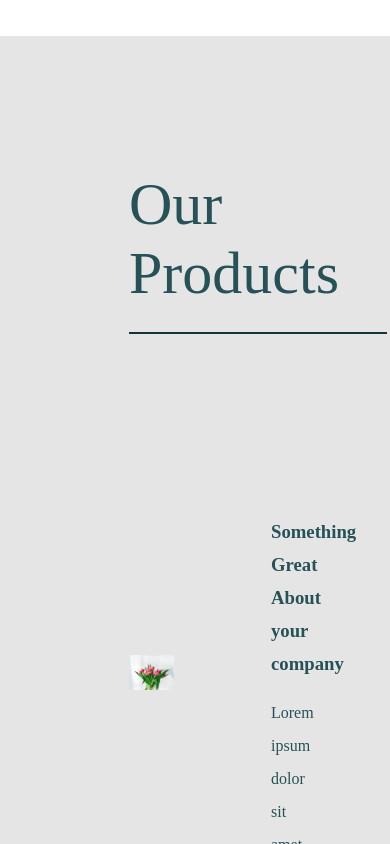
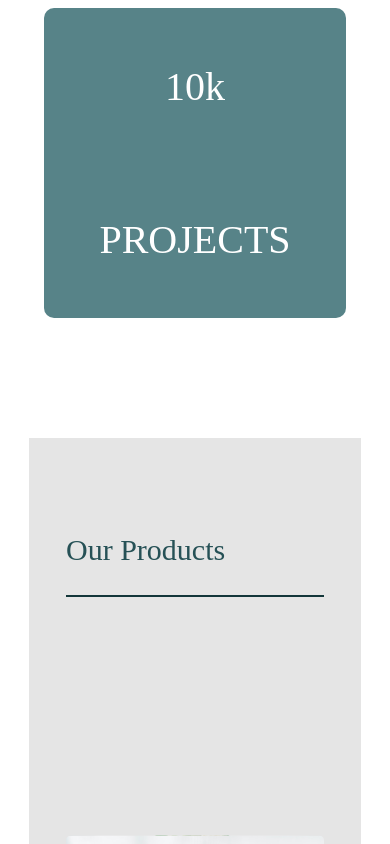
Before and after one commit to man-of-mind/trending-fashion-landing-page, a React (Create React App) app: page / in a window 390 px wide. Shown: the part 2900-3744 px from the top of the page. Built offline with nearby package versions, Linux system fonts and the light colour scheme; a web font is replaced by a local one.

Commit message:
Started the product section for mobile screen

```diff
--- a/src/Components/Content/Content.module.scss
+++ b/src/Components/Content/Content.module.scss
@@ -12,15 +12,19 @@
         margin: 0;
         font-weight: 400;
         font-size: 60px;
-        padding-bottom: 136px;
+        padding-bottom: 40px;
+    }
+    hr {
+        margin: 0;
+        border: 1px solid #133639;
+        width: 256px;
     }
     .facts-card {
         display: grid;
-        padding-bottom: 247px;
+        padding: 136px 0px 247px 50px;
         grid-auto-flow: column;
         grid-auto-columns: 30%;
         gap: 50px;
-        padding-left: 50px;
     }
     .product {
         margin-right: auto;
@@ -237,6 +241,39 @@
     display: none;
 }
 
+@media screen and (max-width: 678px) {
+    .content {
+        padding: 58px 30px 119px 30px;
+        h1 {
+            font-size: 30px;
+            line-height: 43px;
+        }
+        hr {
+            width: 103px;
+        }
+        .facts-card {
+            display: flex;
+            flex-direction: column;
+            justify-content: center;
+            align-items: center;
+            padding: 59px 0px 120px 0px;
+        }
+        .product {
+            margin: 0;
+            padding: 90px 37px 173px 37px;
+            hr {
+                margin: 0;
+            }
+            .grid-container {
+                display: grid;
+                grid-template-columns: auto;
+                width: 100%;
+                gap: 36px;
+            }
+        }
+    }
+}
+
 .service {
     color: #265156;
     h1 {
--- a/src/Components/Content/Content.tsx
+++ b/src/Components/Content/Content.tsx
@@ -24,6 +24,7 @@ const Content = () => {
     return (
         <div className={styles['content']}>
             <h1>FACTS &#38; FIGURES</h1>
+            <hr></hr>
             <section className={styles['facts-card']}>
                 <FactsCard bgColor="#D35796" total="15+" category="CLIENTS"/>
                 <FactsCard bgColor="#9256B7" total="1k" category="AWARDS"/>
```
